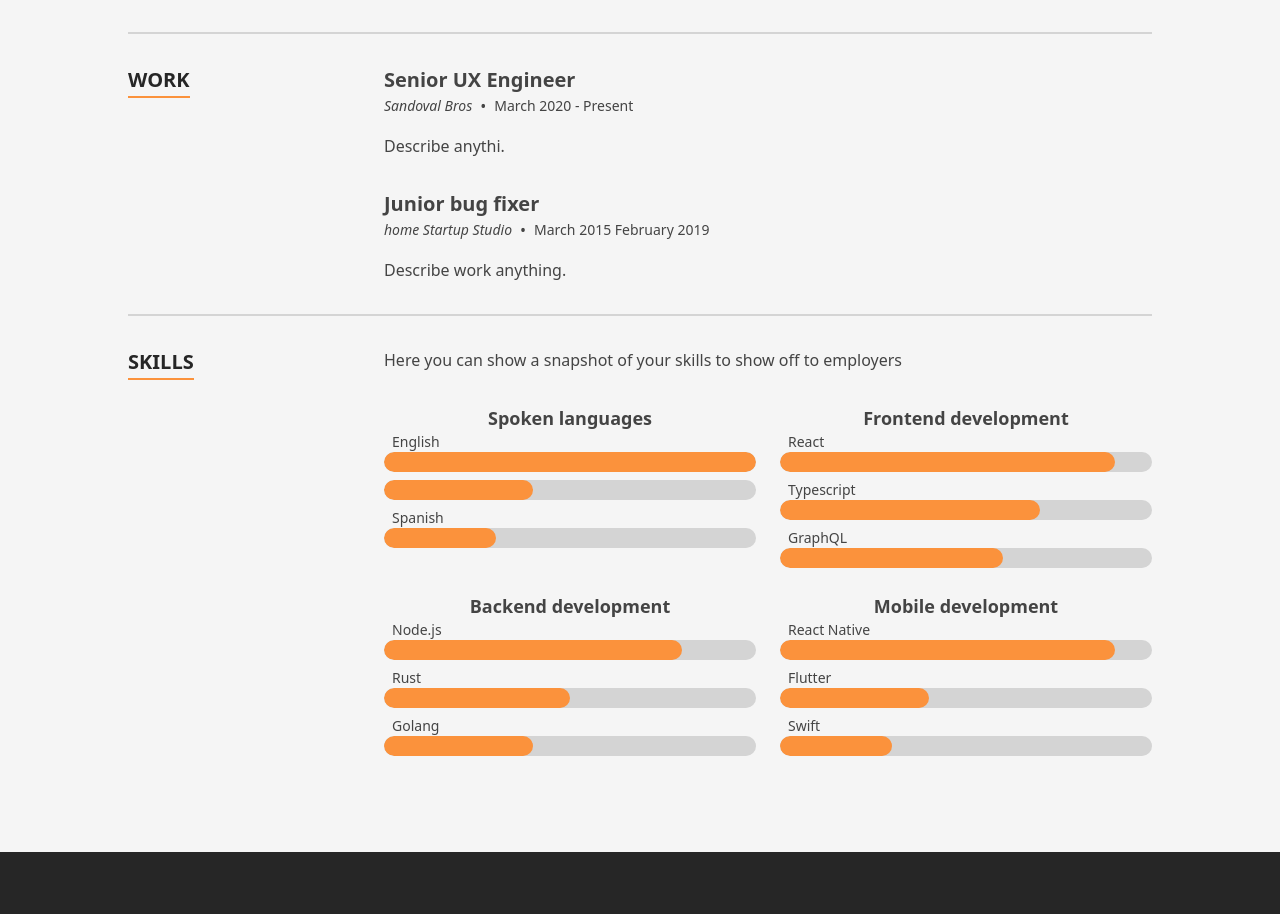
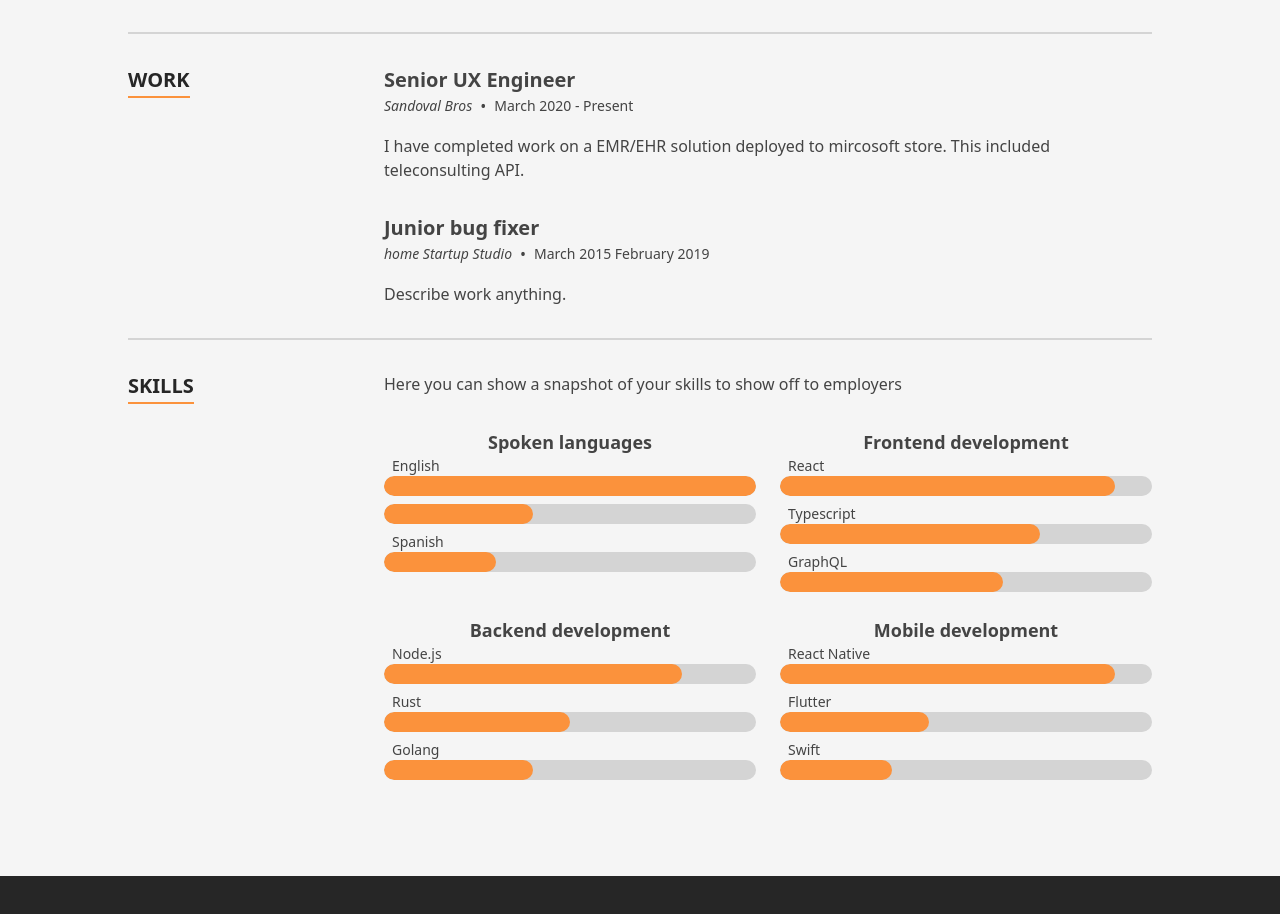
Before and after one commit to dansiff/resume, a Next.js app: page / in a window 1280 px wide. Shown: the part 1544-2458 px from the top of the page. Built offline with nearby package versions, Linux system fonts and the light colour scheme.

Commit message:
updated resume link

```diff
--- a/src/data/data.tsx
+++ b/src/data/data.tsx
@@ -85,13 +85,14 @@ export const heroData: Hero = {
   ),
   actions: [
     {
-      href: '/assets/resume.pdf',
+          href: '/assets/resume.pdf',
       text: 'Resume',
       primary: true,
-      Icon: ArrowDownTrayIcon,
+          Icon: ArrowDownTrayIcon,
+
     },
     {
-      href: `#${SectionId.Contact}`,
+       href: `#${SectionId.Contact}`,
       text: 'Contact',
       primary: false,
     },
@@ -288,8 +289,8 @@ export const experience: TimelineItem[] = [
     title: 'Senior UX Engineer',
     content: (
       <p>
-        Describe
-        anythi.
+        I have completed work on a EMR/EHR solution deployed to mircosoft store. This included teleconsulting API.
+
       </p>
     ),
   },
```
Also changed, not shown: public/site.webmanifest, 1 other file (tests, documents, lock files or other folders).
